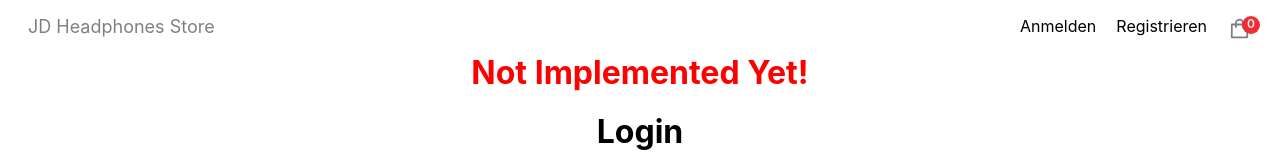
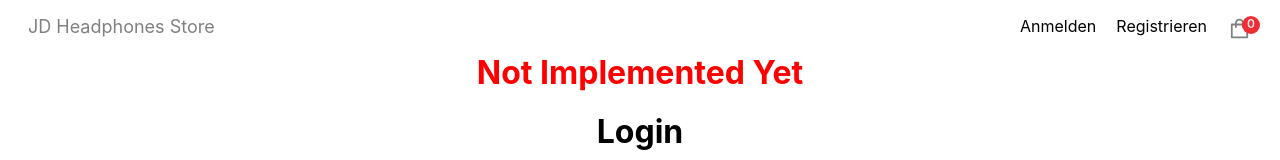
Before and after one commit to JonathanDalien/Ecommerce-Headphones, a Next.js app: page /login in a window 1280 px wide. Shown: the top 160 px of the page. Built offline with nearby package versions, Linux system fonts and the light colour scheme; no server answers.

Commit message:
updated login and register page

```diff
--- a/pages/login.jsx
+++ b/pages/login.jsx
@@ -12,7 +12,7 @@ const login = () => {
 
     return (
         <div className='login-container'>
-            <h1 style={{ color: "red" }}>Not Implemented Yet!</h1>
+            <h1 style={{ color: "red" }}>Not Implemented Yet</h1>
             <h1>Login</h1>
             <form className='login-form' onSubmit={handleSubmit(submitHanlder)}>
                 <Controller name='email' control={control} defaultValue="" rules={{ required: true }} render={({ field }) => (
--- a/pages/register.jsx
+++ b/pages/register.jsx
@@ -12,7 +12,7 @@ const login = () => {
 
     return (
         <div className='login-container'>
-            <h1 style={{ color: "red" }}>Not Implemented Yet!</h1>
+            <h1 style={{ color: "red" }}>Not Implemented Yet</h1>
             <h1>Register</h1>
             <form className='login-form' onSubmit={handleSubmit(submitHanlder)}>
                 <Controller name='name' control={control} defaultValue="" rules={{ required: true }} render={({ field }) => (
```
